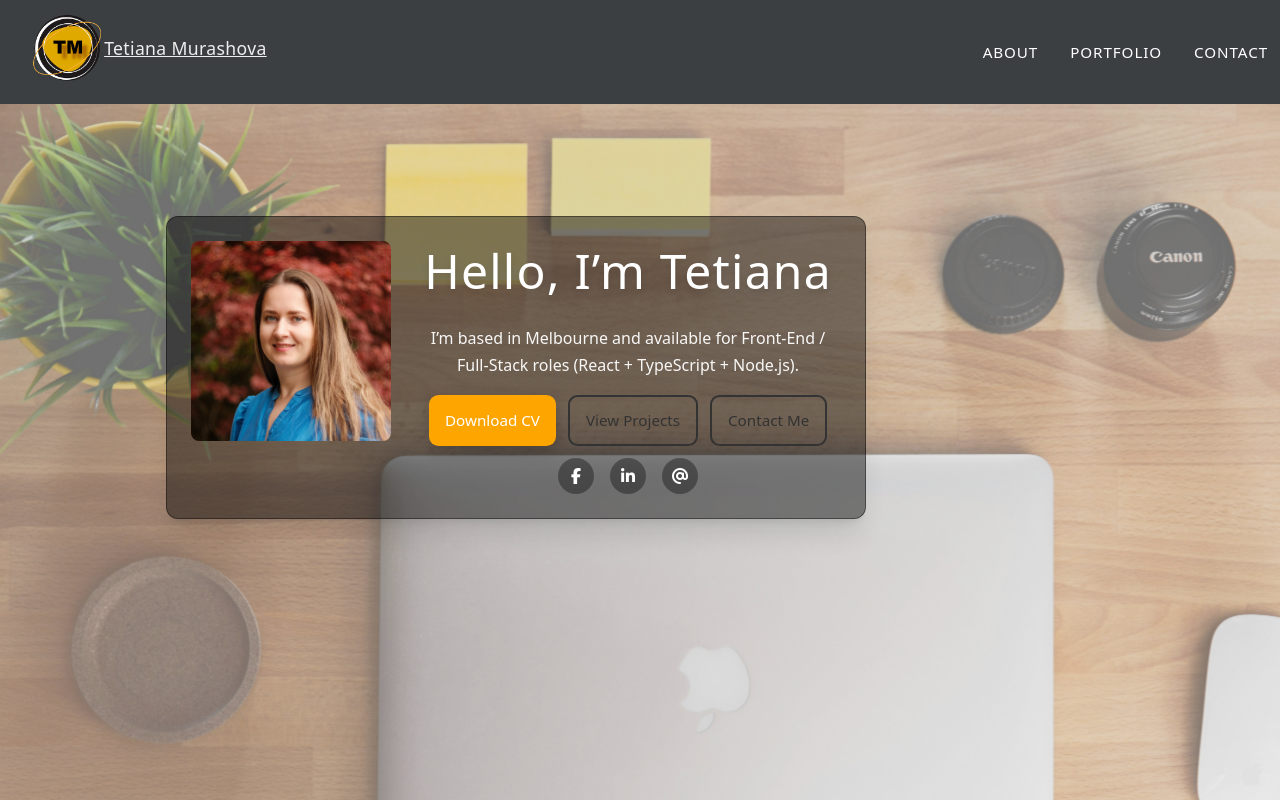
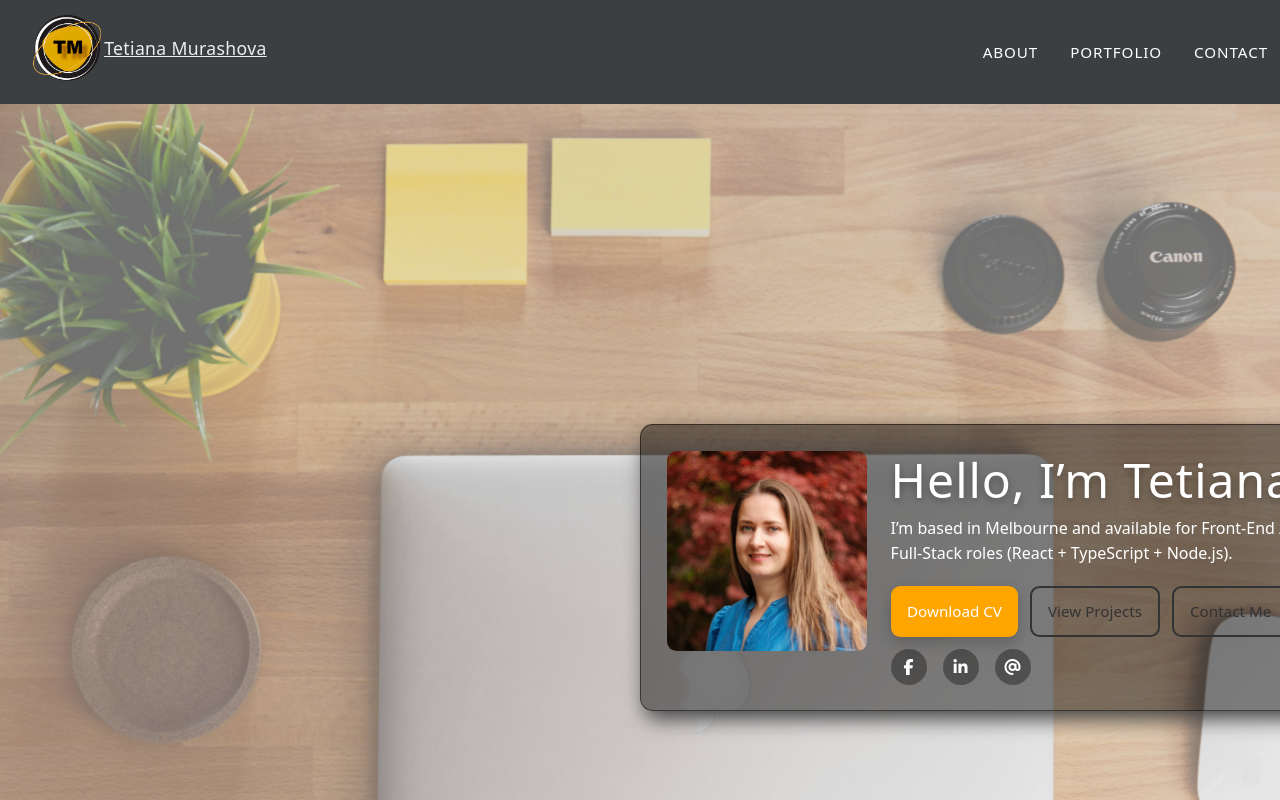
Before and after one commit to tetiana-murashova/tetiana-portfolio, a React (Vite) app: page / in a window 1280 px wide. Built offline with nearby package versions, Linux system fonts and the light colour scheme.

Commit message:
Revert "fixed banner"
This reverts commit 64bb0ef6cdbaebc9544e1411c5d6b71a7a28f8e9.

```diff
--- a/package.json
+++ b/package.json
@@ -9,6 +9,7 @@
     "preview": "vite preview"
   },
   "dependencies": {
+    "framer-motion": "^11.2.10",
     "react": "^18.3.1",
     "react-dom": "^18.3.1",
     "react-router-dom": "^6.26.2"
--- /dev/null
+++ b/src/components/Banner/Banner.module.css
@@ -0,0 +1,96 @@
+.header {
+  position: relative;
+  height: 100vh;
+  overflow: auto;
+}
+.bgWrap {
+  position: absolute;
+  inset: 0;
+  background: rgba(0, 0, 0, 0.15);
+}
+.bg {
+  width: 100%;
+  height: 100%;
+  object-fit: cover;
+  opacity: 0.55;
+  animation: scale 22s ease-out;
+}
+@keyframes scale {
+  from {
+    transform: scale(1.2);
+  }
+  to {
+    transform: scale(1);
+  }
+}
+
+.panel {
+  position: absolute;
+  top: 40%;
+  left: 50%;
+  transform: translate(-50%, -50%);
+  max-width: 700px;
+  width: 90%;
+  display: grid;
+  grid-template-columns: 200px 1fr;
+  gap: 1.5rem;
+  background: rgba(0, 0, 0, 0.45);
+  border: 0.5px solid rgba(0, 0, 0, 0.5);
+  box-shadow: 5px 8px 20px #444;
+  padding: clamp(1rem, 2vw, 2rem);
+  border-radius: 0.8rem;
+  color: #fff;
+}
+.avatar {
+  width: 200px;
+  height: 200px;
+  background-image: url('/img/me.png');
+  background-size: cover;
+  background-position: center;
+  border-radius: 0.6rem;
+  flex-shrink: 0;
+}
+.content h1 {
+  font-weight: 350;
+  line-height: 1.2;
+  letter-spacing: 0.02em;
+  margin: 0 0 0.5rem;
+  text-shadow: 0 3px 8px rgba(0, 0, 0, 0.35);
+}
+.content p {
+  max-width: 45ch;
+  font-size: clamp(1rem, 1.2vw, 1.25rem);
+  line-height: 1.55;
+  margin-bottom: 1.25rem;
+}
+.cta {
+  display: flex;
+  gap: 0.75rem;
+  flex-wrap: wrap;
+}
+.socials {
+  margin-top: 0.75rem;
+}
+
+@media (max-width: 1100px) {
+  .panel {
+    grid-template-columns: 1fr;
+    text-align: left;
+    top: 10%;
+    left: 5%;
+  }
+  .avatar {
+    width: 160px;
+    height: 160px;
+  }
+  .content {
+    display: flex;
+    flex-direction: column;
+    align-items: center;
+  }
+
+  .content p {
+    text-align: center;
+    max-width: 45ch;
+  }
+}
--- a/src/components/Banner/Banner.tsx
+++ b/src/components/Banner/Banner.tsx
@@ -1,69 +1,49 @@
 import React from 'react';
+import { motion } from 'framer-motion';
+import styles from './Banner.module.css';
 import Button from '../shared/Button/Button';
 import SocialLinks from '../shared/SocialLinks/SocialLinks';
 
 const Banner: React.FC = () => {
   return (
-    <header className="relative h-screen overflow-auto">
-      {/* Background overlay */}
-      <div className="absolute inset-0 bg-black/15"></div>
+    <header className={styles.header}>
+      <div className={styles.bgWrap}>
+        <img className={styles.bg} src="img/background.jpg" alt="Background" />
+      </div>
 
-      {/* Background image */}
-      <img
-        src="img/background.jpg"
-        alt="Background"
-        className="absolute inset-0 w-full h-full object-cover opacity-55 scale-100 animate-[scaleImage_22s_ease-out]"
-      />
-
-      {/* Panel */}
-      <div
-        className="
-    /* MOBILE: centered */
-    absolute w-[92%] max-w-[500px]
-    left-1/2 -translate-x-1/2 top-20
-    grid grid-cols-1 gap-6
-    bg-black/45 border border-black/40 shadow-xl p-6 rounded-xl text-white
-
-    /* DESKTOP: move to right side */
-    md:static md:transform-none
-    md:max-w-[700px]
-    md:ml-auto md:mr-16 md:mt-28
-    md:grid-cols-[200px_1fr]
-  "
+      <motion.div
+        className={styles.panel}
+        initial={{ opacity: 0, y: 50, rotateY: -10 }}
+        animate={{ opacity: 1, y: 0, rotateY: 0 }}
+        transition={{ duration: 0.8, ease: 'easeOut', delay: 0.2 }}
       >
-        {/* Avatar */}
-        <div
-          className="
-    w-40 h-40 rounded-lg bg-center bg-cover mx-auto
-    md:w-[200px] md:h-[200px] md:mx-0
-  "
-          style={{ backgroundImage: "url('/img/me.png')" }}
-        />
-
-        {/* Content */}
-        <div className="flex flex-col md:items-center">
-          {/* Title */}
-          <h1 className="font-light leading-tight tracking-wide drop-shadow-lg mb-2 text-3xl">
+        <div className={styles.avatar} />
+        <div className={styles.content}>
+          <motion.h1
+            initial={{ opacity: 0, y: 20 }}
+            animate={{ opacity: 1, y: 0 }}
+            transition={{ duration: 0.6, delay: 0.3 }}
+          >
             Hello, I’m Tetiana
-          </h1>
-
-          {/* Subtitle */}
-          <p className="max-w-[45ch] text-base leading-relaxed mb-5 text-white/95 md:text-center">
+          </motion.h1>
+          <motion.p
+            initial={{ opacity: 0, y: 18 }}
+            animate={{ opacity: 1, y: 0 }}
+            transition={{ duration: 0.6, delay: 0.4 }}
+          >
             I’m based in Melbourne and available for Front-End / Full-Stack roles (React +
             TypeScript + Node.js).
-          </p>
+          </motion.p>
 
-          {/* CTA buttons */}
-          <div
-            className="
-    flex gap-3 flex-wrap justify-center
-    md:flex-nowrap md:justify-start
-  "
+          <motion.div
+            className={styles.cta}
+            initial={{ opacity: 0, y: 16 }}
+            animate={{ opacity: 1, y: 0 }}
+            transition={{ duration: 0.6, delay: 0.5 }}
           >
             <Button onClick={() => window.open('/Resume_Tetiana_Murashova.pdf', '_blank')}>
               Download CV
             </Button>
-
             <a href="#portfolio">
               <Button variant="ghost">View Projects</Button>
             </a>
@@ -71,22 +51,13 @@ const Banner: React.FC = () => {
             <a href="#contacts">
               <Button variant="ghost">Contact Me</Button>
             </a>
-          </div>
+          </motion.div>
 
-          {/* Social links */}
-          <div className="mt-3">
+          <div className={styles.socials}>
             <SocialLinks />
           </div>
         </div>
-      </div>
-
-      {/* Keyframes */}
-      <style>{`
-        @keyframes scaleImage {
-          from { transform: scale(1.2); }
-          to { transform: scale(1); }
-        }
-      `}</style>
+      </motion.div>
     </header>
   );
 };
--- a/src/styles/globals.css
+++ b/src/styles/globals.css
@@ -39,6 +39,7 @@ body {
   height: 100%;
 }
 .section {
+  opacity: 1;
   padding: clamp(3rem, 6vw, 6rem) 1rem;
   margin: 0 auto;
   max-width: 1200px;
```
Also changed, not shown: 1 other file (tests, documents, lock files or other folders).
